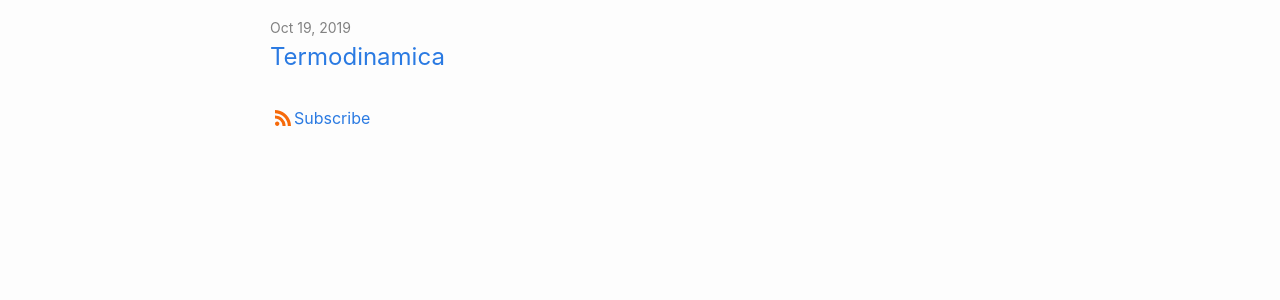
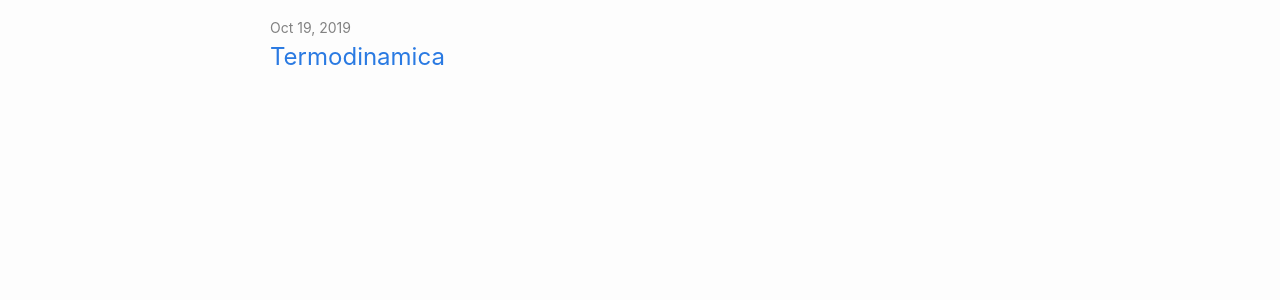
Before and after one commit to armayor/armayor.github.io, a Jekyll site: the page built from index.markdown, in a window 1280 px wide. Shown: the part 134-434 px from the top of the page. Built offline with Jekyll 4.4.1, drawn with Linux system fonts in a browser that asks for light colours.

```diff
--- a/_layouts/home.html
+++ b/_layouts/home.html
@@ -28,11 +28,7 @@ layout: default
       {%- endfor -%}
     </ul>
 
-    <p class="feed-subscribe">
-      <a href="{{ 'feed.xml' | relative_url }}">
-        <svg class="svg-icon orange"><use xlink:href="{{ 'assets/minima-social-icons.svg#rss' | relative_url }}"></use></svg><span>Subscribe</span>
-      </a>
-    </p>
+
   {%- endif -%}
 
 </div>
```
